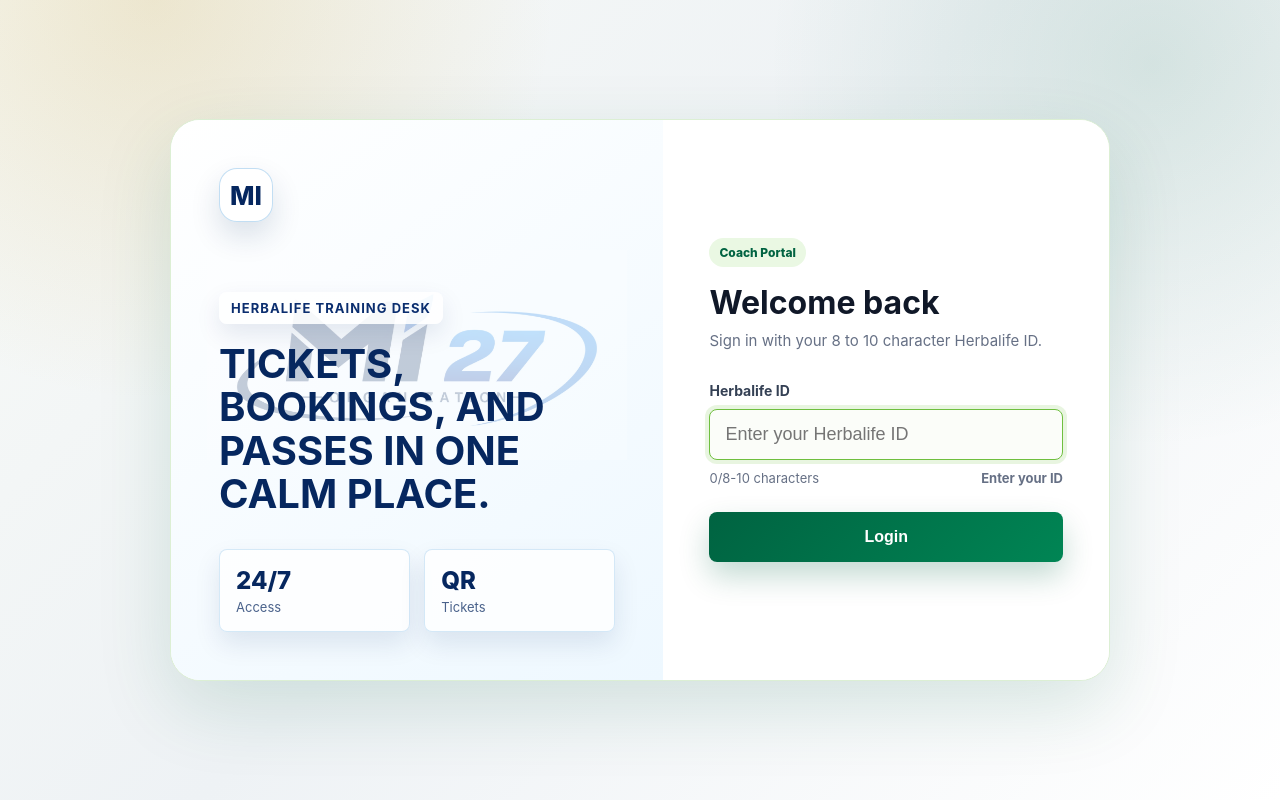
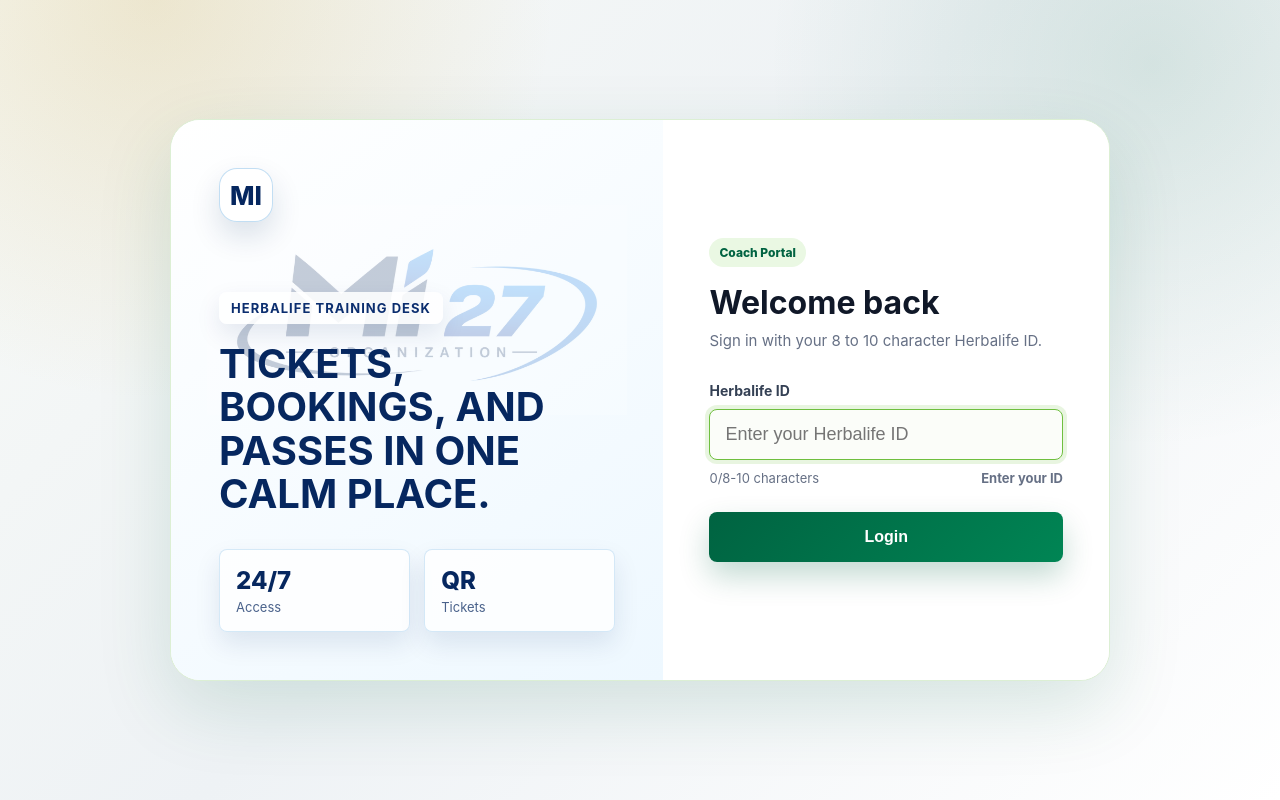
Before and after one commit to Komaethakhi/ticket-system, a React (Create React App) app in the folder frontend/: page /login in a window 1280 px wide. Built offline with nearby package versions, Linux system fonts and the light colour scheme; no server answers.

Commit message:
Lift login watermark logo

```diff
--- a/frontend/src/pages/Login.css
+++ b/frontend/src/pages/Login.css
@@ -37,7 +37,7 @@
 .login-brand-image {
   position: absolute;
   left: 50%;
-  top: 42%;
+  top: 34%;
   width: min(88%, 420px);
   max-height: 42%;
   object-fit: contain;
```
